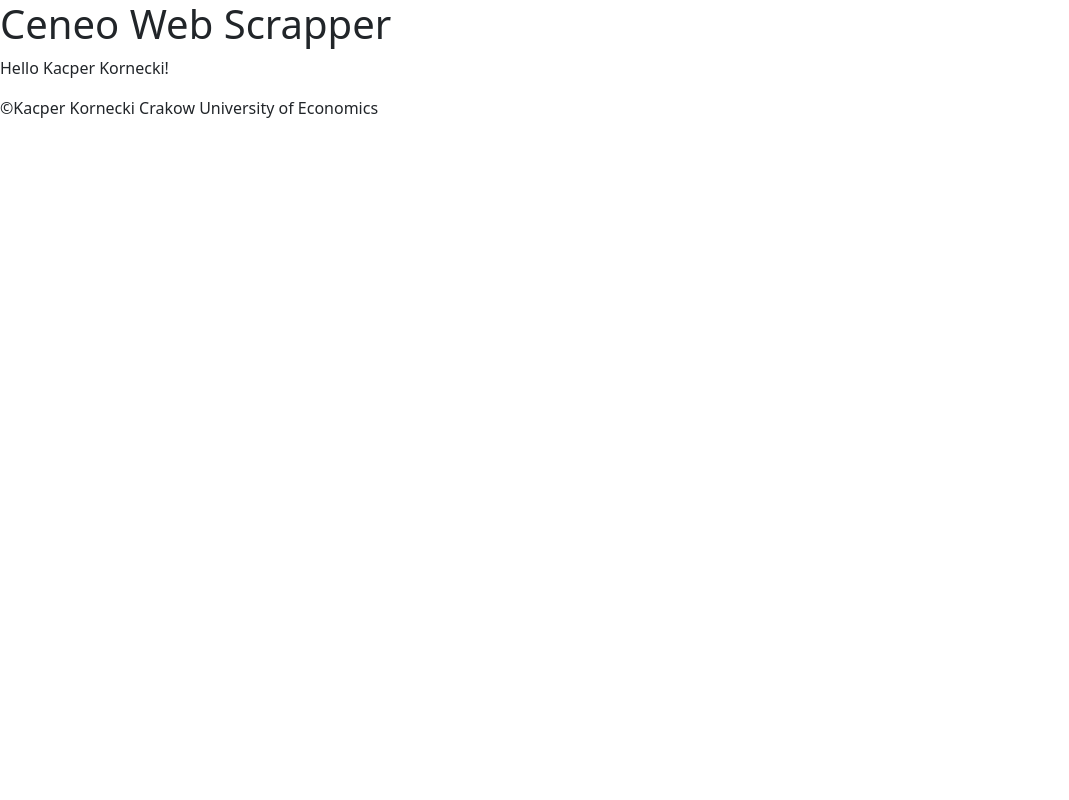
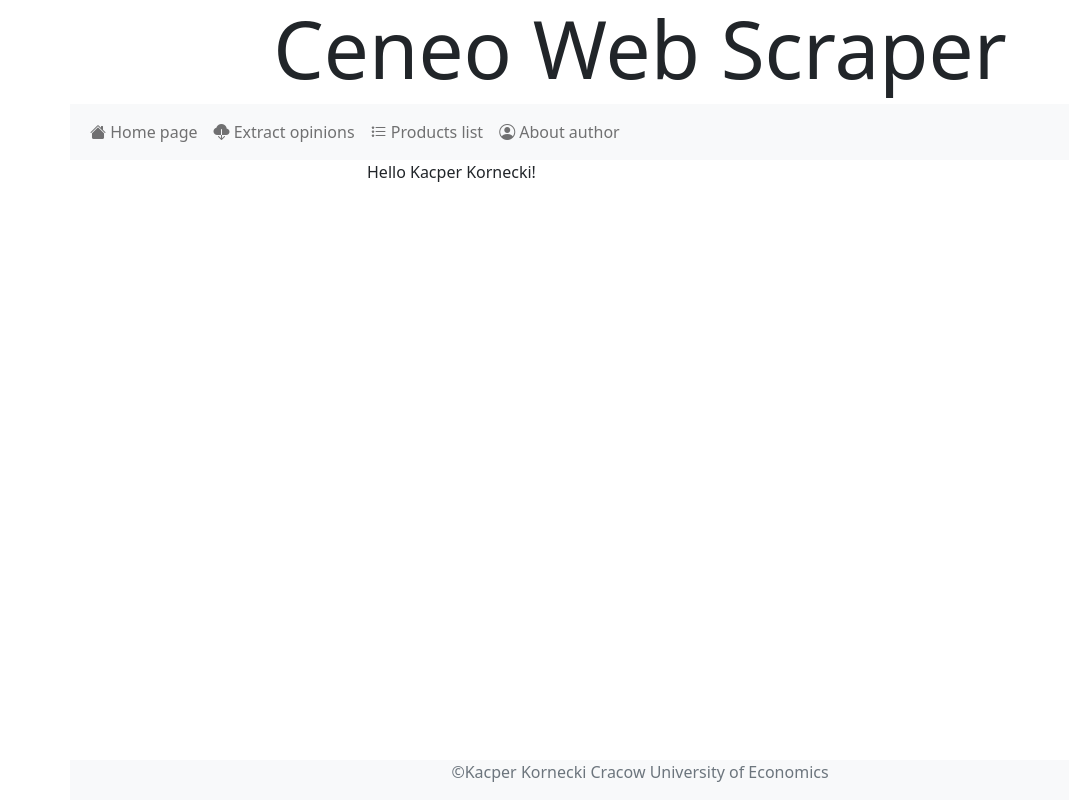
Before and after one commit to KacperKornecki/CeneoWebScraper, a Flask app: page / in a window 1280 px wide. Shown: the whole page, without its empty margins (0-1069 px from the left). Run offline with Flask 2, Linux system fonts and the light colour scheme.

Commit message:
2022-06-14 KK

```diff
--- a/app/routes.py
+++ b/app/routes.py
@@ -7,3 +7,7 @@ from flask import render_template
 def index():
     name = 'Kacper Kornecki'
     return render_template("index.html.jinja", name=name)
+
+@app.route('/author')
+def author():
+    return render_template("author.html.jinja")
--- a/app/templates/base.html.jinja
+++ b/app/templates/base.html.jinja
@@ -7,19 +7,48 @@
     <title>Ceneo Web Scraper</title>
     <!-- CSS only -->
     <link href="https://cdn.jsdelivr.net/npm/bootstrap@5.2.0-beta1/dist/css/bootstrap.min.css" rel="stylesheet" integrity="sha384-0evHe/X+R7YkIZDRvuzKMRqM+OrBnVFBL6DOitfPri4tjfHxaWutUpFmBp4vmVor" crossorigin="anonymous">
+    <link rel="stylesheet" href="https://cdn.jsdelivr.net/npm/bootstrap-icons@1.8.3/font/bootstrap-icons.css">
     <!-- JavaScript Bundle with Popper -->
     <script src="https://cdn.jsdelivr.net/npm/bootstrap@5.2.0-beta1/dist/js/bootstrap.bundle.min.js" integrity="sha384-pprn3073KE6tl6bjs2QrFaJGz5/SUsLqktiwsUTF55Jfv3qYSDhgCecCxMW52nD2" crossorigin="anonymous"></script>
 </head>
+<body>
+    <header class="container text-center">
+            <h1 class="display-1">Ceneo Web Scraper</h1>
+    </header>
+        <nav class="navbar navbar-expand-lg navbar-light bg-light container">
+            <div class="container-fluid">
+                <div class="collapse navbar-collapse" id="navbarSupportedContent">
+                    <ul class="navbar-nav me-auto mb-2 mb-lg-0">
+                        <li class="nav-item">
+                            <a class="nav-link" href="./"><i class="bi bi-house-fill"></i> Home page</a>
+                        </li>
+                        <li class="nav-item">
+                            <a class="nav-link" href=""><i class="bi bi-cloud-download-fill"></i> Extract opinions</a>
+                        </li>
+                        <li class="nav-item">
+                            <a class="nav-link" href=""><i class="bi bi-list-stars"></i> Products list</a>
+                        </li>
+                        <li class="nav-item">
+                            <a class="nav-link" href=""><i class="bi bi-person-circle"></i> About author</a>
+                        </li>
+                    </ul>
+                </div>
+            </div>
+        </nav>
+        <div class="container">
+            <div class="row">
+                <div class="col-3">
 
-<body>
-    <header>
-            <h1>Ceneo Web Scrapper</h1>
-    </header>
-    <div id="hello">
-            <p>Hello {{name}}!</p>
-    </div>
-    <footer>
-        <p>&copy;Kacper Kornecki Crakow University of Economics</p>
+                </div>
+                <div class="col">
+                    {% block content %}
+
+                    {% endblock content %}
+                </div>
+            </div>
+        </div>
+    <footer class="container bg-light text-secondary fixed-bottom text-center">
+        <p>&copy;Kacper Kornecki Cracow University of Economics</p>
     </footer>
 </body>
 </html>
```
